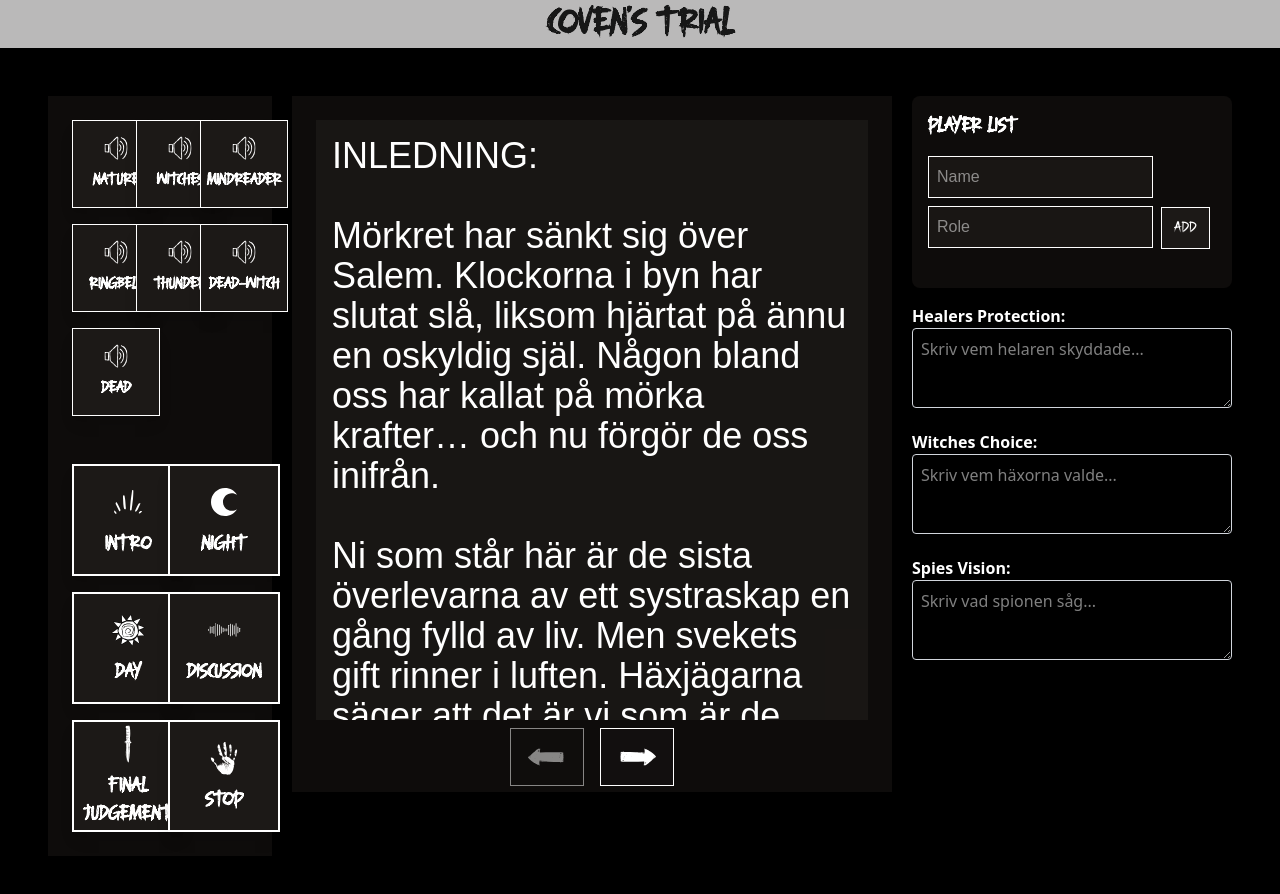
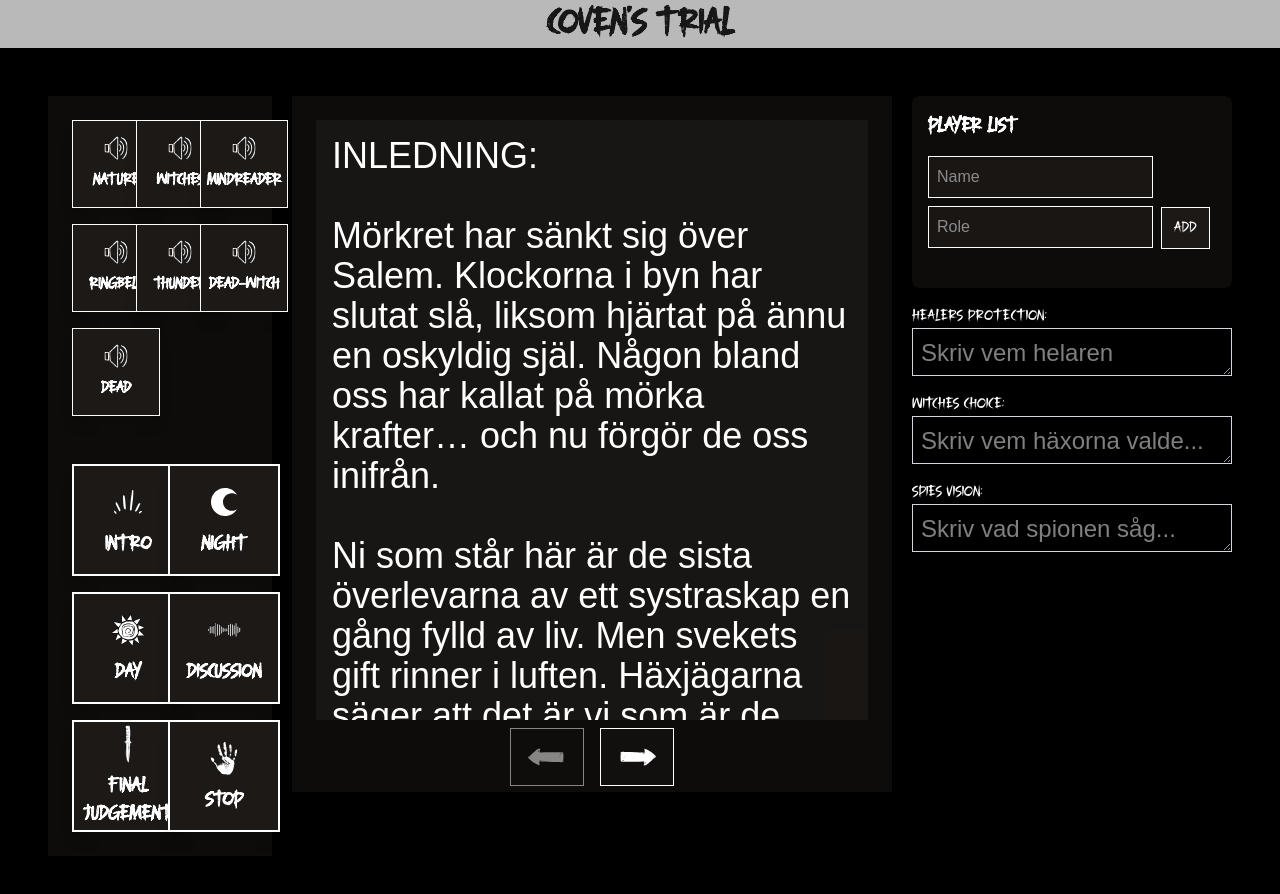
Before and after one commit to kaspvik/project-hex, a Next.js app in the folder project-hex/: page / in a window 1280 px wide. Shown: the top 894 px of the page. Built offline with nearby package versions, Linux system fonts and the light colour scheme; a web font is replaced by a local one.

Commit message:
improved styling and layout

```diff
--- a/project-hex/app/components/nightactions.tsx
+++ b/project-hex/app/components/nightactions.tsx
@@ -1,3 +1,5 @@
+"use client";
+
 import { useState } from "react";
 
 const NightActions: React.FC = () => {
@@ -7,32 +9,31 @@ const NightActions: React.FC = () => {
 
   return (
     <div className="mt-4">
-      <div className="mb-4">
-        <label className="block font-semibold">Healers Protection:</label>
+      <div className="costum-title mb-4">
+        <label className="block custom-title">Healers Protection:</label>
         <textarea
-          value={healersProtection}
           onChange={(e) => setHealersProtection(e.target.value)}
-          className="w-full h-20 p-2 border border-gray-300 rounded"
+          className="block custom-text text-2xl w-full h-12 p-2 border border-gray-300"
           placeholder="Skriv vem helaren skyddade..."
         />
       </div>
 
       <div className="mb-4">
-        <label className="block font-semibold">Witches Choice:</label>
+        <label className="block custom-title">Witches Choice:</label>
         <textarea
           value={witchesChoice}
           onChange={(e) => setWitchesChoice(e.target.value)}
-          className="w-full h-20 p-2 border border-gray-300 rounded"
+          className="block custom-text text-2xl w-full h-12 p-2 border border-gray-300"
           placeholder="Skriv vem häxorna valde..."
         />
       </div>
 
       <div className="mb-4">
-        <label className="block font-semibold">Spies Vision:</label>
+        <label className="block custom-title">Spies Vision:</label>
         <textarea
           value={spiesVision}
           onChange={(e) => setSpiesVision(e.target.value)}
-          className="w-full h-20 p-2 border border-gray-300 rounded"
+          className="block custom-text text-2xl w-full h-12 p-2 border border-gray-300"
           placeholder="Skriv vad spionen såg..."
         />
       </div>
```
